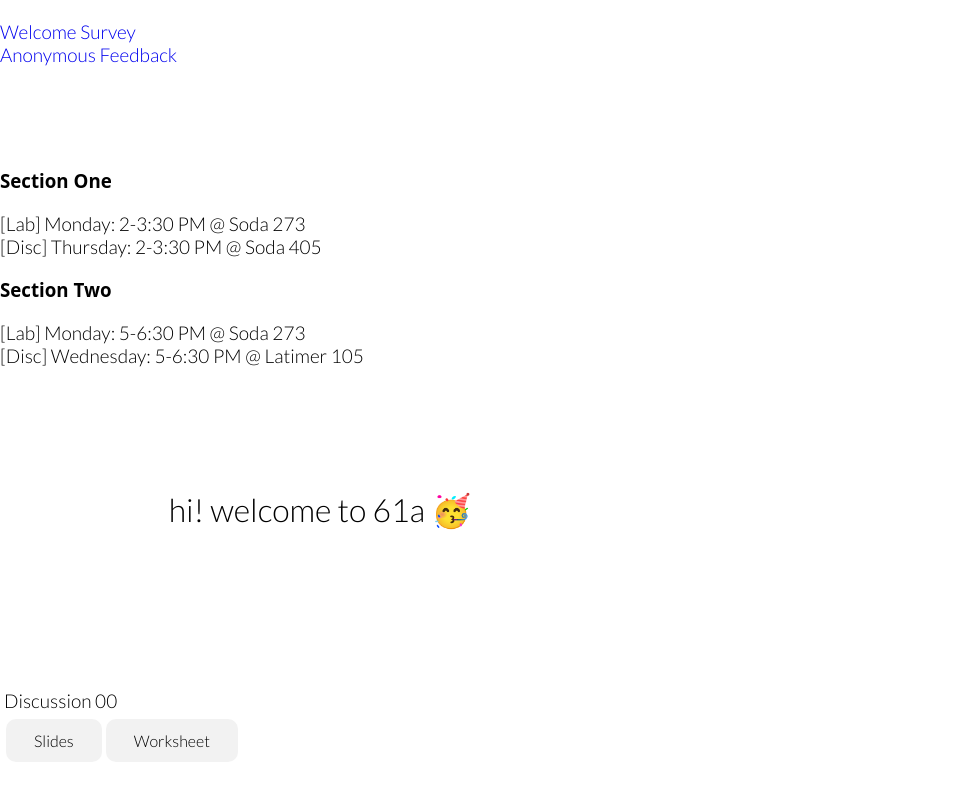
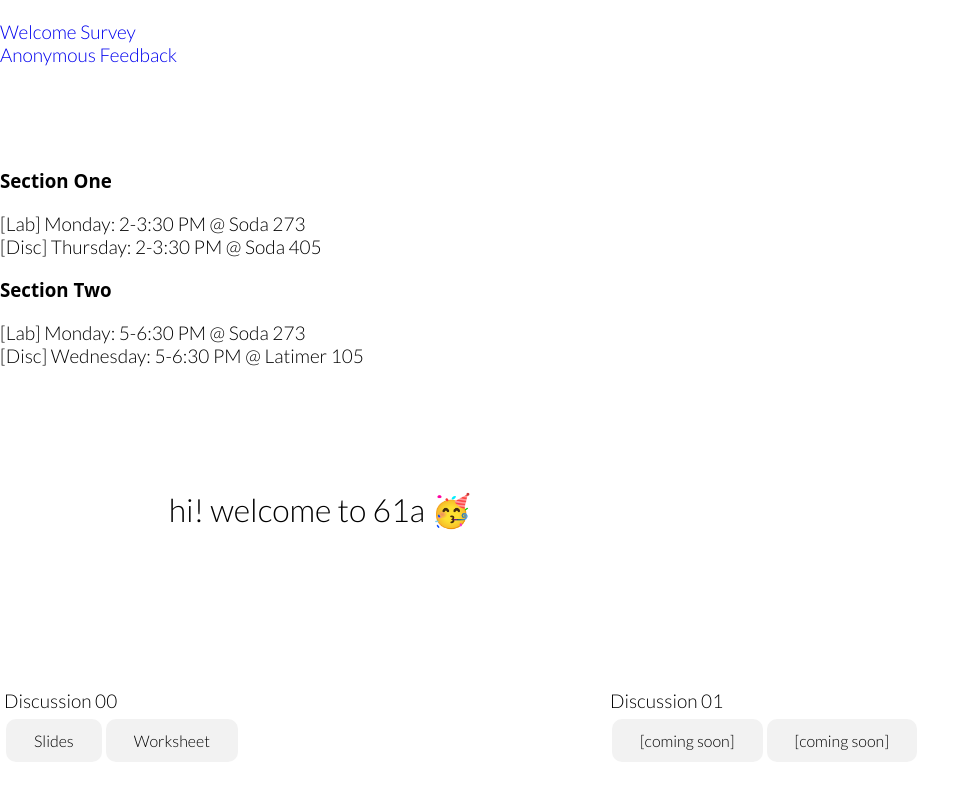
Before and after one commit to priya0004/teaching, a React (Create React App) app: page / in a window 1280 px wide. Shown: the part 343-1143 px from the top of the page, without its empty margins (0-980 px from the left). Built offline with nearby package versions, Linux system fonts and the light colour scheme.

Commit message:
disc01 coming soon + update README.md

```diff
--- a/src/content.js
+++ b/src/content.js
@@ -58,6 +58,16 @@ function content() {
                                 </a>
                             </div>
 
+                            <div className='ind-disc-container'>
+                                <p> Discussion 01 </p>
+                                <a className='button' target='_blank' rel='noreferrer noopener' href=''>
+                                    [coming soon]
+                                </a>
+                                <a className='button' target='_blank' rel='noreferrer noopener' href=''>
+                                    [coming soon]
+                                </a>
+                            </div>
+
                         </div>
 
                     </div>
```
Also changed, not shown: 1 other file (tests, documents, lock files or other folders).
